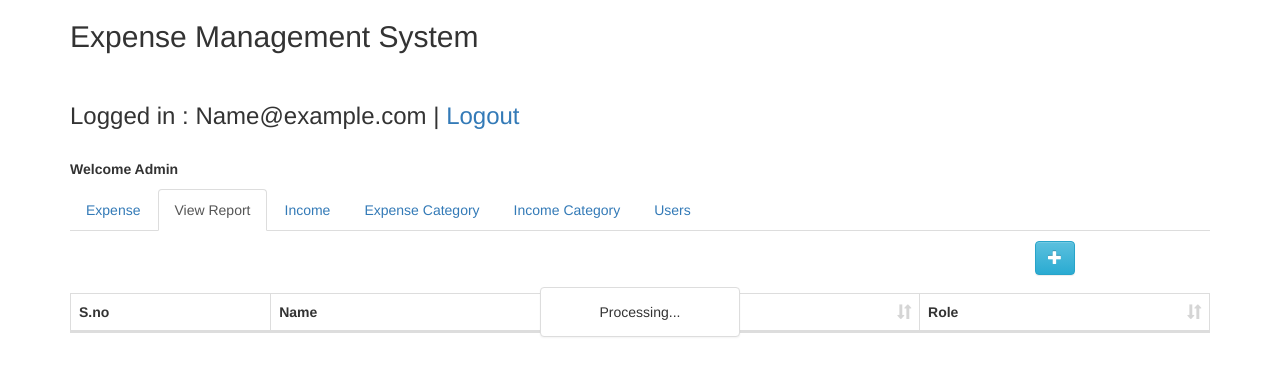
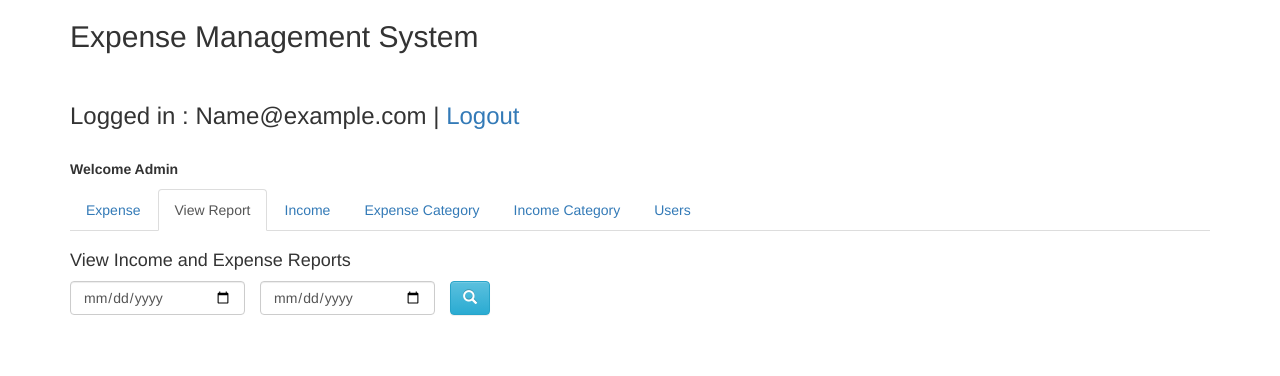
Before and after one commit to BharathiRathna/Ecalculator, a PHP site: page /report.php in a window 1280 px wide. Shown: the top 376 px of the page. Run offline with PHP 8.4, Linux system fonts and the light colour scheme; the visitor is signed in with stand-in values (Sample User, id 1); lists and menus that the app fills with data are empty; some libraries are stand-ins or nearby versions.

Commit message:
in the report.php ,I have changed the form.

```diff
--- a/class/Report.php
+++ b/class/Report.php
@@ -13,7 +13,7 @@
 
     public function getReports()
     {
-        if($this->fromDate && $this->toDate && $_SESSION["user_id"])
+        if($this->fromDate && $this->toDate && $_SESSION["userid"])
         {
             // IncomeReport
             $sqlQuery = "SELECT expense.id, expense.amount, expense.date, category.name AS category
--- a/report.php
+++ b/report.php
@@ -29,72 +29,40 @@
     <div>
 		<div class="panel-heading">
 			<div class="row">
-                <div class="col-md-10">
-                    <h3 class="panel-title"></h3>
+				<div>
+					<h4>View Income and Expense Reports</h4>
 				</div>
-                <div class="col-md-2">
-                    <button type="button" id="addUser" class="btn btn-info" title="Add user"><span class="glyphicon glyphicon-plus"></span></button>
+				<div class="col-md-2" style="padding-left:0px;">
+					<input type="date" class="form-control" id="from_date" name="from_date" placeholder="From date" >
+				</div>
+				<div class="col-md-2" style="padding-left:0px;">
+					<input type="date" class="form-control" id="to_date" name="to_date" placeholder="To date" >
+				</div>
+				<div class="col-md-2" style="padding-left:0px;">
+					<button type="submit" id="viewReport" class="btn btn-info" title="View Report"><span class="glyphicon glyphicon-search"></span></button>
 				</div>
 			</div>
 		</div>
-        <table id="userListing" class="table table-bordered table-stripped">
+		<table class="table table-bordered table-striped" id="reportTable" style="display:none;">
 			<thead>
 				<tr>
-                    <th>S.no</th>
-                    <th>Name</th>
-                    <th>Email</th>
-                    <th>Role</th>
+					<th>Expense</th>
+					<th>Date</th>
+					<th>Category</th>
 				</tr>
 			</thead>
+			<tbody id="listReports">
+
+			</tbody>
 		</table>
-    </div>
-
-    <div id ="userModal" class="modal fade">
-        <div class="modal-dialog">
-            <form action="" method="POST" id="userForm">
-                <div class="modal-content">
-                    <div class="modal-header">
-                        <button type="button" class="close" data-dismiss="modal">&times;</button>
-                        <h4 class="modal-title"><i class="fa fa-plus"></i>Edit User</h4>
-                    </div>
-                    <div class="modal-body">
-                        <div class="form-group">
-                            <label for="country" class="control-label">Role</label>
-                            <select name="role" id="role" class="form-control">
-                                <option value="">Select Role</option>
-                                <option value="admin">Admin</option>
-                                <option value="user">User</option>
-                            </select>
-                        </div>
-                        <div class="form-group">
-                            <label for="project" class="control-label">First Name</label>
-                            <input type="text" class="form-control" id="first_name" name="first_name" placeholder="First name" >
-                        </div>
-
-                        <div class="form-group">
-                            <label for="project" class="control-label">Last Name</label>
-                            <input type="text" class="form-control" id="last_name" name="last_name" placeholder="Last name" >
-                        </div>
-
-                        <div class="form-group">
-                            <label for="project" class="control-label">Email</label>
-                            <input type="email" class="form-control" id="email" name="email" placeholder="Email" >
-                        </div>
-
-                        <div class="form-group">
-                            <label for="project" class="control-label">New Password</label>
-                            <input type="password" class="form-control" id="password" name="password" placeholder="password" >
+		<div class="panel-heading" id="detailSection" style="display:none;">
+			<div class="row">
+				<div style="padding-bottom:5px;color:green"><strong>Total Income : </strong><span id="totalIncome"></span></div>
+				<div style="padding-bottom:5px;color:red"><strong>Total Expense : </strong><span id="totalExpense"></span></div>
+				<div style="padding-bottom:5px;color:blue"><strong>Total Saving : </strong><span id="totalSaving"></span></div>
 			</div>
 		</div>
-                    <div class="modal-footer">
-                        <input type="hidden" name="id" id="id" />
-                        <input type="hidden" name="action" id="action" value="" />
-                        <input type="submit" name="save" id="save" class="btn btn-info" value="Save" />
-                        <button type="button" class="btn btn-default" data-dismiss="modal">Close</button>
+		<div class="panel-heading" id="noRecords" style="display:none;">
 		</div>
 	</div>
-            </form>
 </div>
-    </div>
-
-</div>
```
Lines whose indentation alone changed are shown as unchanged.
